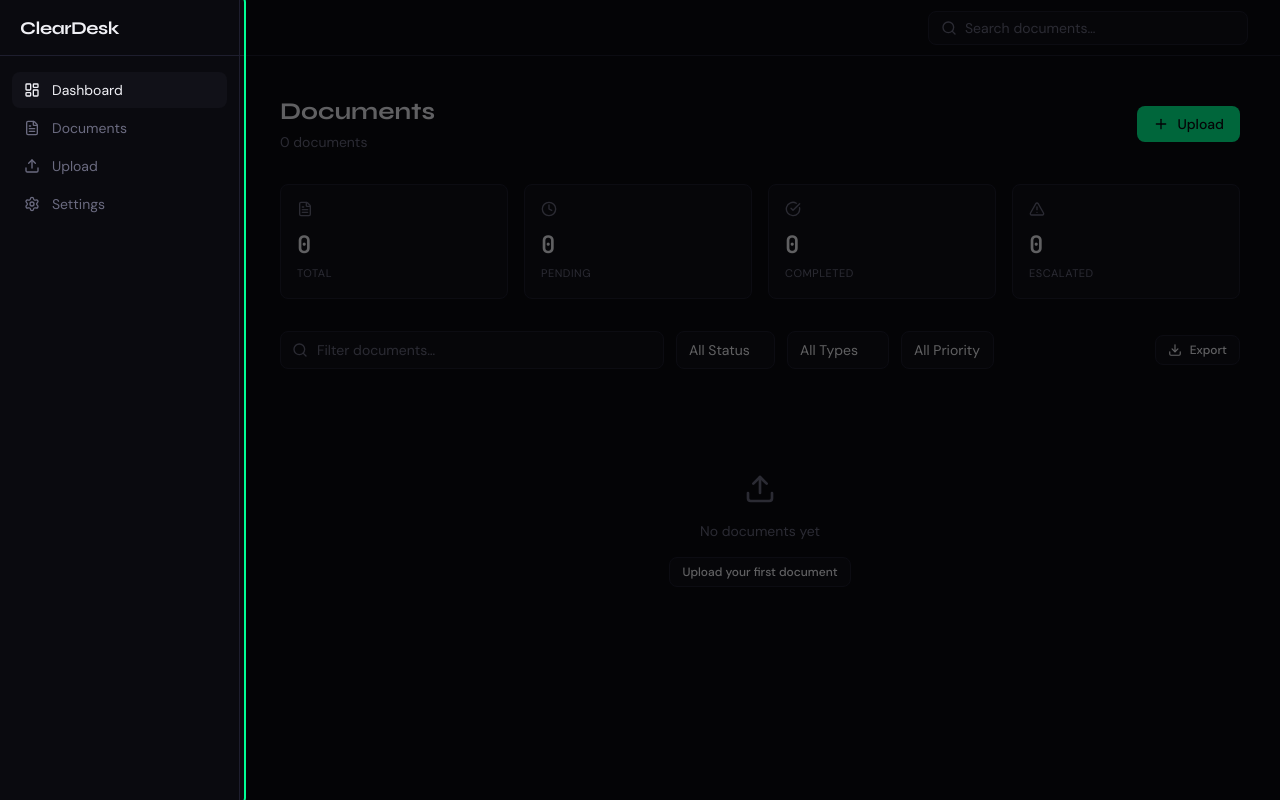
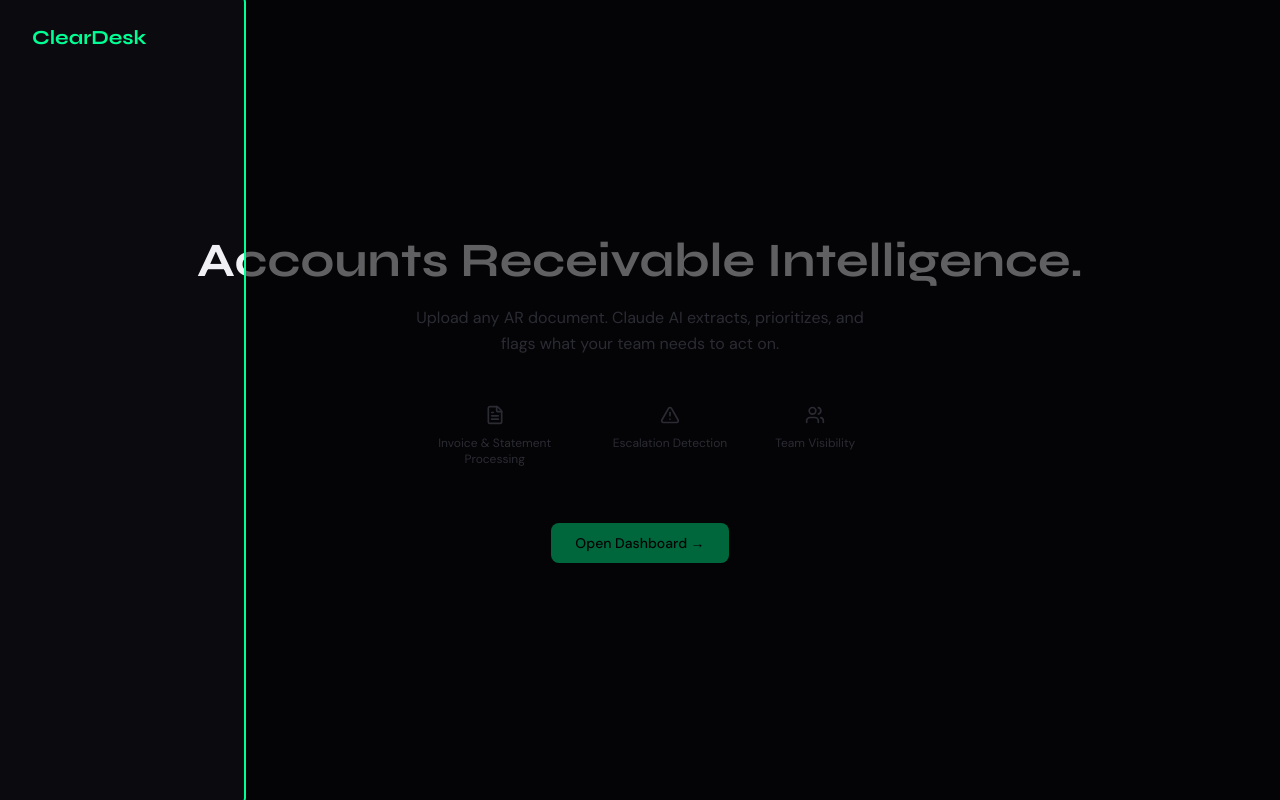
Before and after one commit to Senpai-Sama7/ClearDesk, a React (Vite) app: page / in a window 1280 px wide. Built offline with nearby package versions, Linux system fonts and the light colour scheme.

Commit message:
Add landing page with stagger-reveal entrance and curtain-lift transition

```diff
--- a/src/App.tsx
+++ b/src/App.tsx
@@ -1,10 +1,15 @@
+import { useState } from 'react';
 import { DocumentProvider } from './contexts/DocumentContext';
 import { Dashboard } from './components/dashboard/Dashboard';
+import { LandingPage } from './components/LandingPage';
 
 function App() {
+  const [showLanding, setShowLanding] = useState(() => !localStorage.getItem('cleardesk_visited'));
+
   return (
     <DocumentProvider>
       <Dashboard />
+      {showLanding && <LandingPage onEnter={() => setShowLanding(false)} />}
     </DocumentProvider>
   );
 }
--- /dev/null
+++ b/src/components/LandingPage.tsx
@@ -0,0 +1,77 @@
+import { useState, useEffect } from 'react';
+import { FileText, AlertTriangle, Users } from 'lucide-react';
+
+const features = [
+  { icon: FileText, label: 'Invoice & Statement Processing' },
+  { icon: AlertTriangle, label: 'Escalation Detection' },
+  { icon: Users, label: 'Team Visibility' },
+];
+
+export function LandingPage({ onEnter }: { onEnter: () => void }) {
+  const [visible, setVisible] = useState(false);
+  const [exiting, setExiting] = useState(false);
+
+  useEffect(() => { requestAnimationFrame(() => setVisible(true)); }, []);
+
+  const handleEnter = () => {
+    setExiting(true);
+    localStorage.setItem('cleardesk_visited', '1');
+    setTimeout(onEnter, 500);
+  };
+
+  return (
+    <div
+      className="fixed inset-0 z-[9999] flex flex-col items-center justify-center transition-transform duration-500 ease-in-out"
+      style={{
+        backgroundColor: visible ? '#0A0A0F' : '#000000',
+        transform: exiting ? 'translateY(-100%)' : 'translateY(0)',
+      }}
+    >
+      {/* Wordmark */}
+      <div
+        className="absolute top-6 left-8 font-heading text-xl font-bold text-accent transition-all duration-700"
+        style={{ opacity: visible ? 1 : 0, transform: visible ? 'translateY(0)' : 'translateY(-10px)' }}
+      >
+        ClearDesk
+      </div>
+
+      {/* Headline */}
+      <h1
+        className="font-heading text-4xl md:text-5xl font-bold text-text-primary text-center transition-all duration-700 delay-150"
+        style={{ opacity: visible ? 1 : 0, transform: visible ? 'translateY(0)' : 'translateY(16px)' }}
+      >
+        Accounts Receivable Intelligence.
+      </h1>
+
+      {/* Subheading */}
+      <p
+        className="mt-5 text-base text-text-secondary text-center max-w-[480px] leading-relaxed transition-all duration-700 delay-300"
+        style={{ opacity: visible ? 1 : 0, transform: visible ? 'translateY(0)' : 'translateY(16px)' }}
+      >
+        Upload any AR document. Claude AI extracts, prioritizes, and flags what your team needs to act on.
+      </p>
+
+      {/* Features */}
+      <div
+        className="mt-12 flex gap-12 transition-all duration-700 delay-[450ms]"
+        style={{ opacity: visible ? 1 : 0, transform: visible ? 'translateY(0)' : 'translateY(16px)' }}
+      >
+        {features.map(({ icon: Icon, label }) => (
+          <div key={label} className="flex flex-col items-center gap-2.5">
+            <Icon className="w-5 h-5 text-text-secondary" />
+            <span className="text-xs text-text-secondary text-center max-w-[140px]">{label}</span>
+          </div>
+        ))}
+      </div>
+
+      {/* CTA */}
+      <button
+        onClick={handleEnter}
+        className="mt-14 px-6 py-2.5 bg-accent text-bg text-sm font-medium rounded-lg hover:bg-accent/90 transition-all duration-700 delay-600 cursor-pointer"
+        style={{ opacity: visible ? 1 : 0, transform: visible ? 'translateY(0)' : 'translateY(16px)' }}
+      >
+        Open Dashboard →
+      </button>
+    </div>
+  );
+}
```
Also changed, not shown: 1 other file (tests, documents, lock files or other folders).
